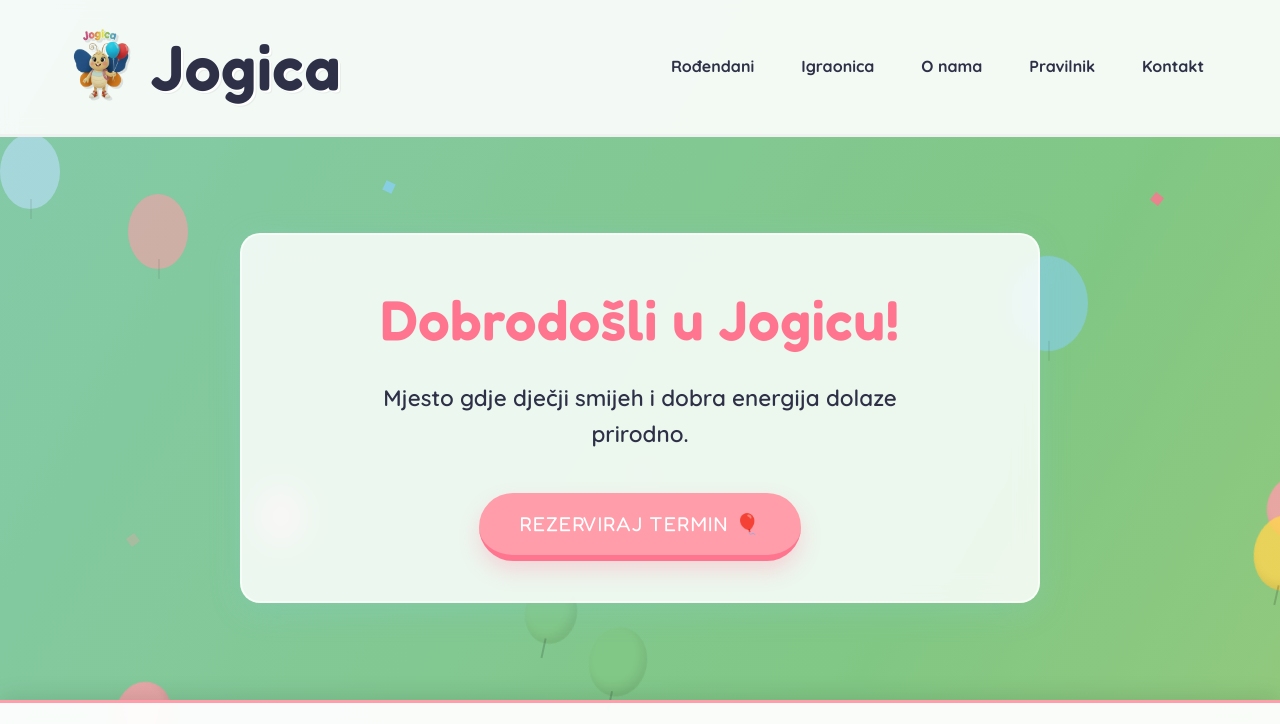
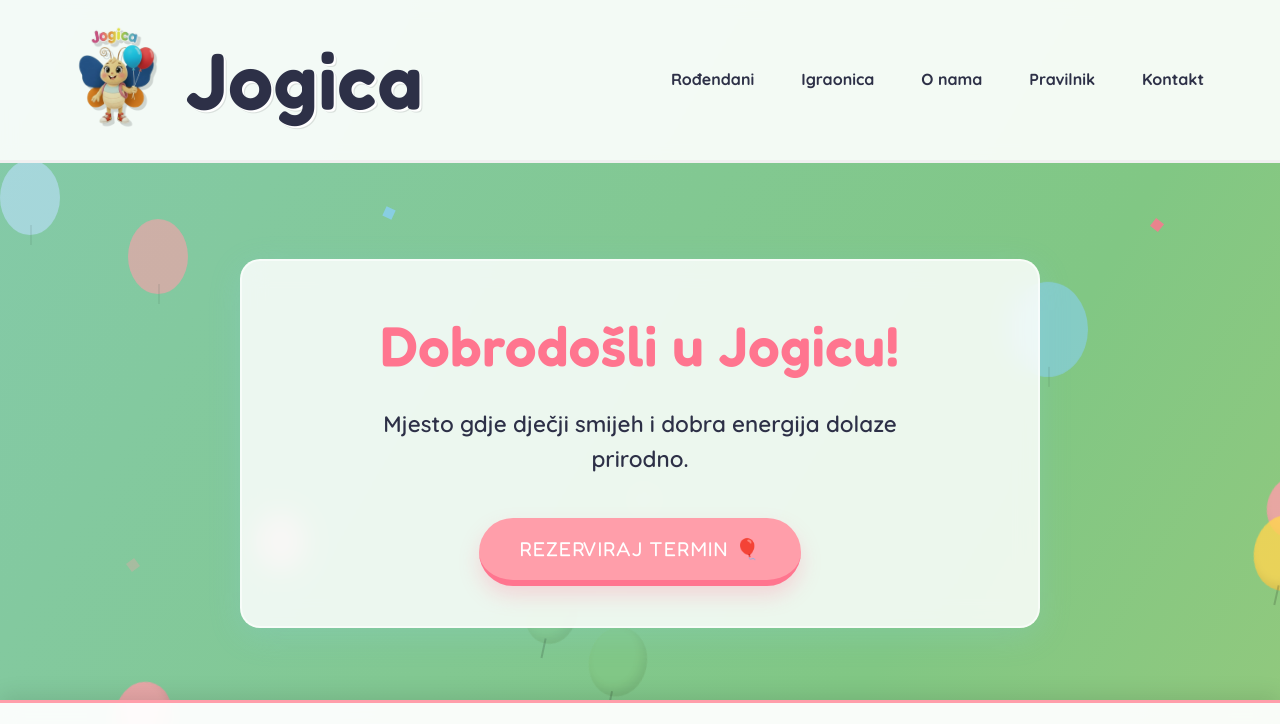
Before and after one commit to filip0906/Jogica_web, a plain HTML site: page index.html in a window 1280 px wide. Shown: the top 724 px of the page. Drawn offline with Linux system fonts and the light colour scheme.

Commit message:
Logo update: veci, uocljiviji i s hover animacijom

```diff
--- a/style.css
+++ b/style.css
@@ -90,18 +90,28 @@
 }
 
 .logo {
-    font-size: 2rem;
-    font-weight: 600;
+    font-size: 2.5rem;
+    font-weight: 700;
     color: var(--color-primary);
     display: flex;
     align-items: center;
-    text-shadow: 2px 2px 0px #FFF, 3px 3px 0px rgba(0,0,0,0.05);
+    text-shadow: 2px 2px 0px #FFF, 3px 3px 0px rgba(0,0,0,0.1);
+    transition: transform 0.3s ease;
+}
+
+.logo:hover {
+    transform: scale(1.02);
 }
 
 .logo img {
-    height: 80px;
-    margin-right: 10px;
-    filter: drop-shadow(2px 2px 0px rgba(0,0,0,0.1));
+    height: 110px;
+    margin-right: 15px;
+    filter: drop-shadow(3px 3px 0px rgba(0,0,0,0.15));
+    transition: transform 0.4s cubic-bezier(0.34, 1.56, 0.64, 1);
+}
+
+.logo:hover img {
+    transform: rotate(10deg) scale(1.1);
 }
 
 nav ul {
```
